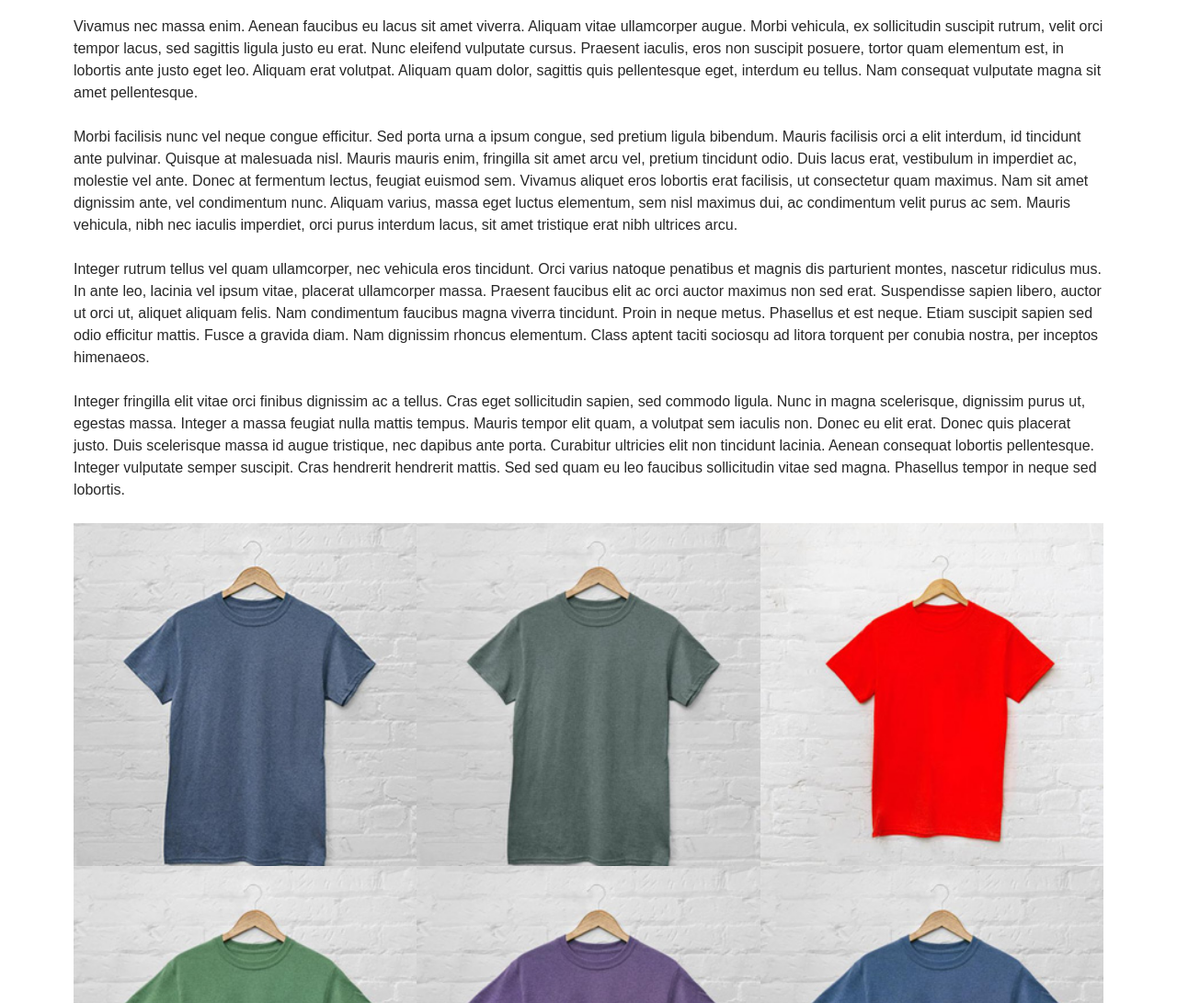
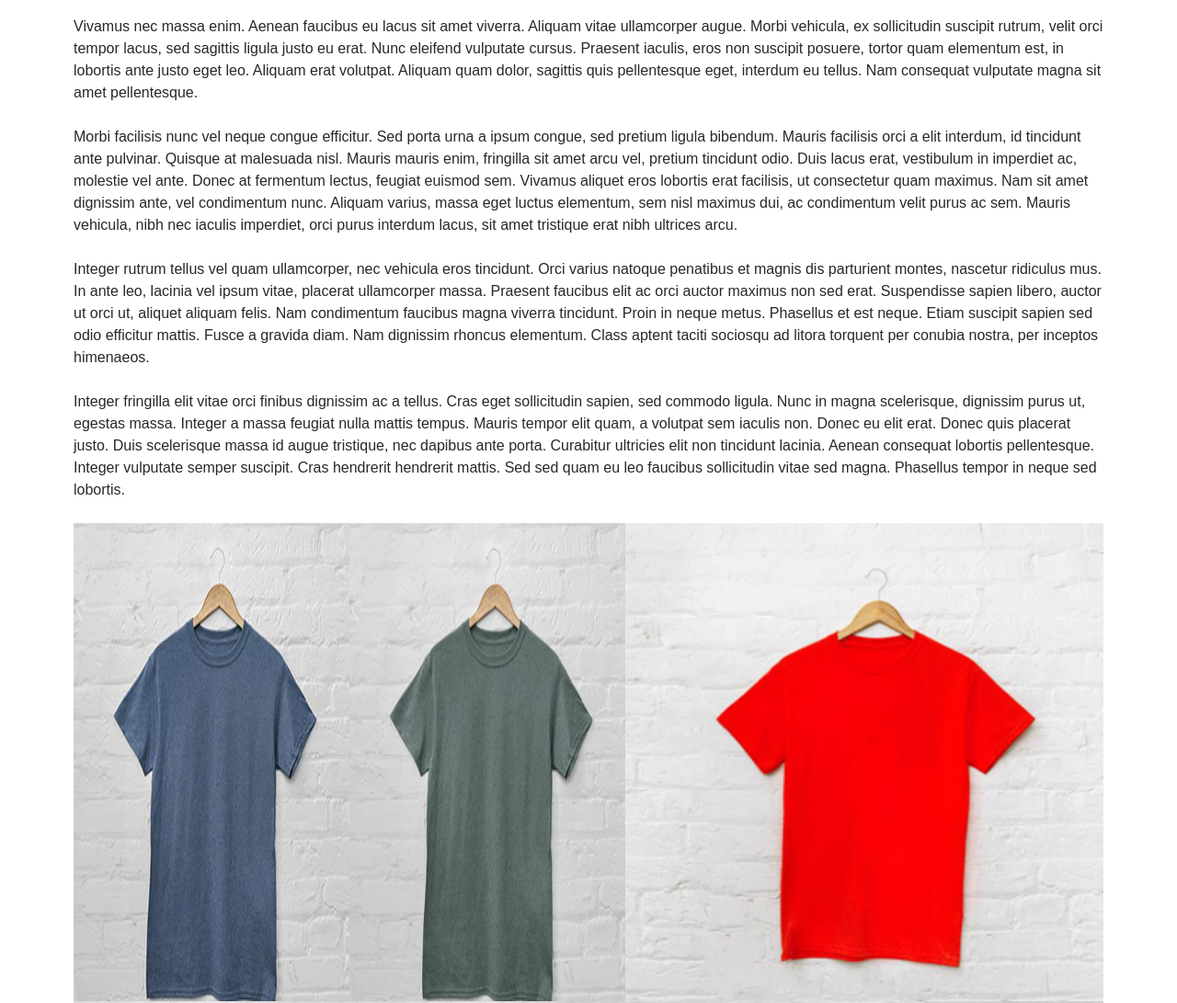
Before and after one commit to Fatemehpn/day-08, a plain HTML site: page gallery.html in a window 1280 px wide. Shown: the part 209-1300 px from the top of the page at 92% size. Drawn offline with Linux system fonts and the light colour scheme.

Commit message:
Tested the repeat() function

```diff
--- a/styles/gallery.css
+++ b/styles/gallery.css
@@ -216,7 +216,11 @@ a.site-name {
         /* grid-template-columns: 18.75rem 18.75rem 18.75rem; */
 
         /* Create 3 columns of equal width to fill the grid container */
-        grid-template-columns: 1fr 1fr 1fr;
+        /* grid-template-columns: 1fr 1fr 1fr; */
+
+        /* Create 3 columns, fisrt two are 300px and the last one will fill the remaining space */
+        grid-template-columns: repeat(2, 18.75rem) 1fr;
+
         /* Create two rows, 200px each */
         /* grid-template-rows: 12.5rem 12.5rem; */
 
```
